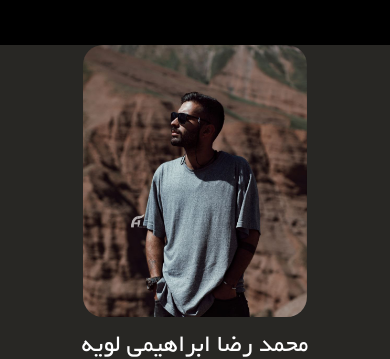
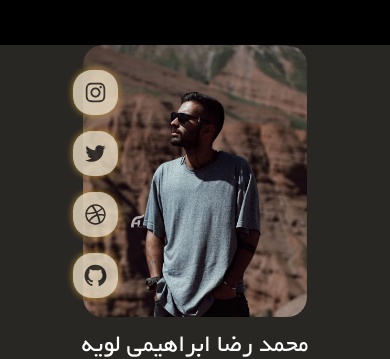
Before and after one commit to mjavad1100/portfoli-eris, a React (Create React App) app: page / in a window 390 px wide. Shown: the part 712-1071 px from the top of the page. Built offline with nearby package versions, Linux system fonts and the light colour scheme.

Commit message:
run bitch

```diff
--- a/src/components/myteam/myteam.css
+++ b/src/components/myteam/myteam.css
@@ -96,9 +96,9 @@
 
 .our-team .social li a {
     display: block;
-    padding: 10px;
+    padding: 5px;
     margin: 5px;
-    font-size: 20px;
+    font-size: 22px;
     color: var(--color-primary);
     transition: all 0.3s ease 0s;
     box-shadow: 0 0 7px var(--color-primary);
--- a/src/section/about/about.css
+++ b/src/section/about/about.css
@@ -50,14 +50,17 @@ flex-direction: column;
 gap: 1rem;
 }
 .header__socials a{
-    width: 2.4rem;
-    font-size: larger;
+    font-size: 25px;
     aspect-ratio:1/1;
+    padding: 10px;
     background: var(--color-light);
     color: var(--color-black);
     display: grid;
     place-items: center;
-    border-radius: var(--border-radius-3);
+    border-radius: var(--border-radius-1);
+    opacity: 0.8;
+    box-shadow: 0 0 7px var(--color-primary);
+
 }
 .header__socials a:hover {
     background: var(--color-dark);
@@ -88,6 +91,8 @@ gap: 1rem;
         gap: 1rem;
     }
     .header__socials {
-        display: none;
+        position: absolute;
+        top: 25;
+        right:225;
     }
 }
```
